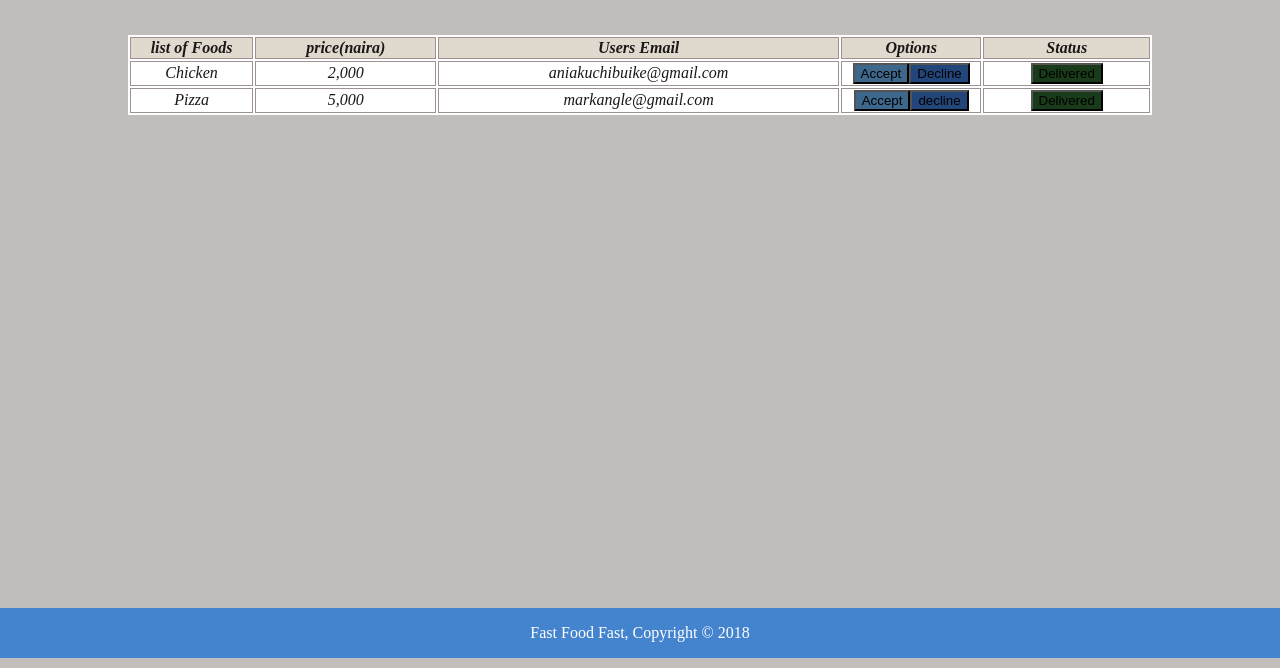
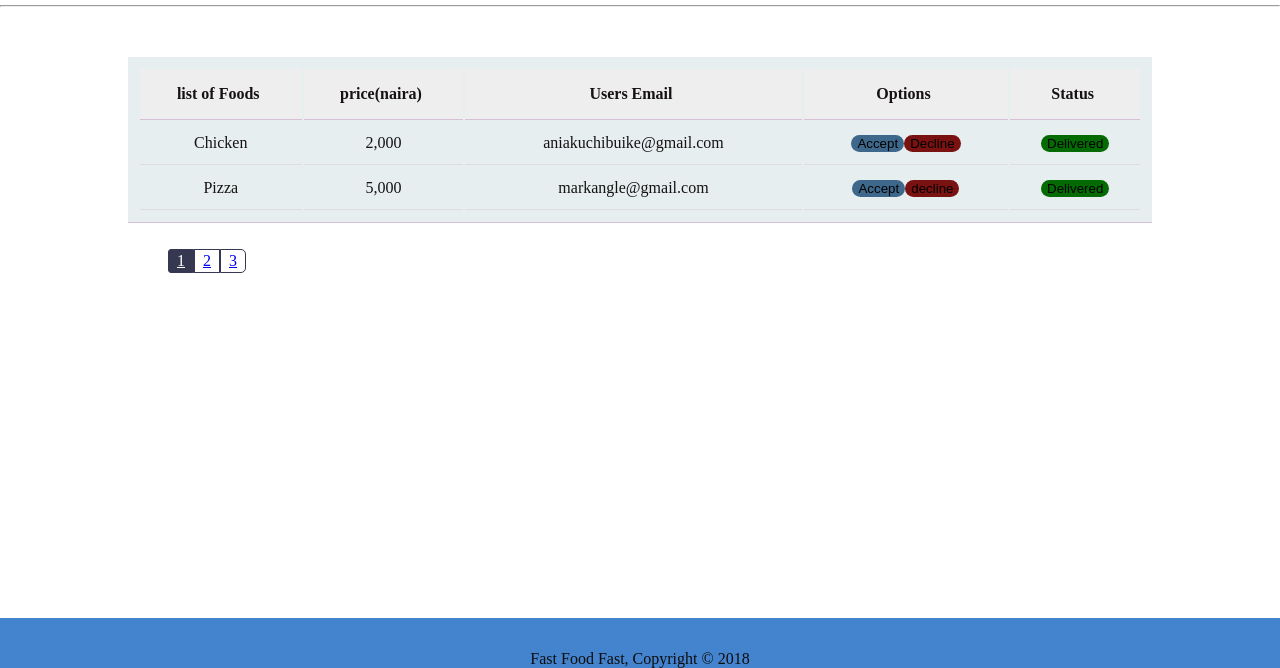
Before and after one commit to chibytez/Fast-Food-Fast, a website: page UI/admin.html in a window 1280 px wide. Shown: the part 132-800 px from the top of the page. Drawn offline with Linux system fonts and the light colour scheme.

Commit message:
Modifying the Admin Page changing the background color.Adding pagination. Modifying th table ft-admin-160211019

```diff
--- a/UI/admin.html
+++ b/UI/admin.html
@@ -34,7 +34,8 @@
     <header id="header">
 
 
-<p><h2 div id="item">List Of Food Orders</h2></p>
+<p><h2 div id="item"> Food Orders</h2></p>
+<hr>
 <div class="tab">
 <table>
 <tr id="row">
@@ -66,6 +67,11 @@
 
 
 </table>
+<ul class="pagination">
+  <li class="active"><a href="#">1</a></li>
+  <li><a href="#">2</a></li>
+  <li><a href="#">3</a></li>
+</ul>
 </div>
 </header>
 </div>
--- a/UI/css/admin.css
+++ b/UI/css/admin.css
@@ -1,5 +1,5 @@
 body{
-    background-color: #c1bdba;
+    background-color: #ffffff;
     height: 100%;
     margin:0;
     padding:0;
@@ -28,40 +28,108 @@ body{
     text-align:center
   }
 
+  .tab{
+    width:80%;
+    margin-top: 50px;
+    margin-left:auto;
+    margin-right: auto;
+}
+#header {
+    padding-top: 70px;
+    clear:both;
+    background-position:center;
+    background-size:cover;
+    color:rgb(22, 18, 18);
+    height:600px;
+    text-align:center
+  }
+
 table{
 
-     width: 100%;
-     font-style: oblique;
-     background-color: white;
+    width: 100%;
+    text-align: center;
+    background-color: rgb(230, 238, 240);
+    margin: 10px 0 15px;
+    padding: 10px;
+    border-bottom: 1px solid #d8bfd8;
    }
 
-  th, td{
+     td{
       text-align: center;
-       width: 16.6px;
-       border: 1px solid rgb(156, 146, 146);
-   }
-   th{
-       background-color: rgb(224, 218, 206);
+      height: 40px;
+       /* width: 16.6px; */
+
    }
 
+   th,tr{
+    padding: 5px 0 5px;
+   }
+   th, td {
+    border-bottom: 1px solid #ddd;
+}
+   th{
+    border-bottom: 1px solid #d8bfd8;
+    padding: 5px 5px 5px 0;
+    background: #eeeeee;
+    height: 40px;
+    /* text-align: center;
+    width: 16.6px;
+    border: 1px solid rgb(156, 146, 146);
+       background-color: rgb(224, 218, 206);
+        */
+   }
 
    .delivered{
-       background-color: rgb(25, 59, 25);
+       background-color: rgb(4, 107, 4);
        width: contain;
+       border: 2px;
+       border-radius: 50px;
    }
    .accept{
        background-color: rgb(62, 104, 139);
+       border: 2px ;
+       border-radius: 30px;
 
    }
    .decline{
-       background-color: rgb(35, 70, 122);
+       background-color: rgb(122, 18, 18);
+       border: 2px ;
+       border-radius: 30px;
    }
    .delete{
        background-color: rgb(112, 32, 26);
+       border: 2px ;
+       border-radius: 30px;
    }
    .edit{
        background-color: rgb(138, 129, 218);
    }
+
+   .pagination li {
+    display: block;
+    float: left;
+    margin: 10px 0;
+    padding: 2px 8px;
+    border: 1px solid #363851;
+}
+
+.pagination li:first-child {
+    border-top-left-radius: 3px;
+    border-bottom-left-radius: 3px;
+}
+
+.pagination li:last-child {
+    border-bottom-right-radius: 5px;
+    border-top-right-radius: 5px;
+}
+
+.pagination li.active {
+    background: #363851 !important;
+}
+
+.pagination li.active a {
+    color: #fff;
+}
 
 #center{
     text-align: center;
@@ -75,14 +143,16 @@ footer {
     background:#4484CE;
     background-repeat: no-repeat;
     background-position: center top;
-    bottom: -20px;
-    color:#fff;
+    color:rgb(14, 13, 13);
     font-family:Kavivanar;
-    height:50px;
     line-height: 50px;
-    margin-top:50px;
-    position: relative;
+    margin:0 auto;
+    position: fixed;
     text-align:center;
+    bottom: 0;
+    left: 0;
+    bottom: 0;
+    height: 50px;
     width: 100%;
-    padding-bottom: 0;
+    overflow: hidden;
    }
```
